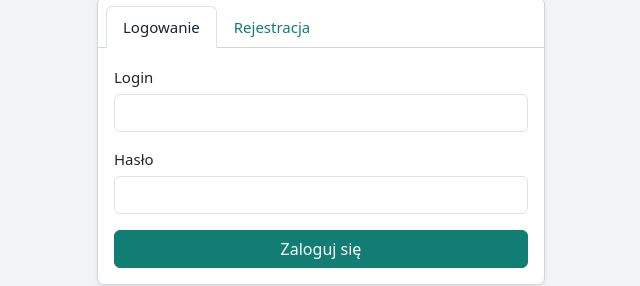
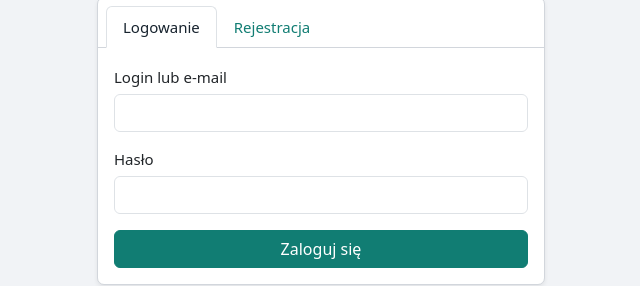
Before and after one commit to arnigget15-source/taskboard-artem-naumenko, a plain HTML site: page frontend/login.html in a window 1280 px wide. Shown: the part 145-431 px from the top of the page, 319-959 px from the left. Drawn offline with nearby package versions, Linux system fonts and the light colour scheme; no server answers.

Commit message:
docs(auth): clarify login accepts email or nickname

```diff
--- a/frontend/login.html
+++ b/frontend/login.html
@@ -3,7 +3,7 @@
 <head><meta charset="utf-8"><meta name="viewport" content="width=device-width, initial-scale=1"><title>TaskBoard — logowanie</title><link href="https://cdn.jsdelivr.net/npm/bootstrap@5.3.3/dist/css/bootstrap.min.css" rel="stylesheet"><link href="css/style.css" rel="stylesheet"></head>
 <body class="auth-page"><main class="auth-wrap"><header class="auth-heading text-center"><h1>TaskBoard</h1><p>Zadania zespołu w jednym miejscu</p></header><div id="authMessage" aria-live="polite" aria-atomic="true"></div><section class="card auth-card">
 <ul class="nav nav-tabs auth-tabs" role="tablist"><li class="nav-item" role="presentation"><button class="nav-link active" id="loginTab" data-bs-toggle="tab" data-bs-target="#loginPane" type="button" role="tab" aria-controls="loginPane" aria-selected="true">Logowanie</button></li><li class="nav-item" role="presentation"><button class="nav-link" id="registerTab" data-bs-toggle="tab" data-bs-target="#registerPane" type="button" role="tab" aria-controls="registerPane" aria-selected="false">Rejestracja</button></li></ul>
-<div class="tab-content"><div class="tab-pane fade show active" id="loginPane" role="tabpanel" aria-labelledby="loginTab"><form id="loginForm" class="auth-form" novalidate><div class="mb-3"><label class="form-label" for="login">Login</label><input class="form-control" id="login" autocomplete="username" required></div><div class="mb-3"><label class="form-label" for="password">Hasło</label><input class="form-control" type="password" id="password" autocomplete="current-password" required></div><button class="btn btn-primary w-100" type="submit">Zaloguj się</button></form></div>
+<div class="tab-content"><div class="tab-pane fade show active" id="loginPane" role="tabpanel" aria-labelledby="loginTab"><form id="loginForm" class="auth-form" novalidate><div class="mb-3"><label class="form-label" for="login">Login lub e-mail</label><input class="form-control" id="login" autocomplete="username" required></div><div class="mb-3"><label class="form-label" for="password">Hasło</label><input class="form-control" type="password" id="password" autocomplete="current-password" required></div><button class="btn btn-primary w-100" type="submit">Zaloguj się</button></form></div>
 <div class="tab-pane fade" id="registerPane" role="tabpanel" aria-labelledby="registerTab"><form id="registerForm" class="auth-form" novalidate><div class="mb-3"><label class="form-label" for="regEmail">E-mail</label><input class="form-control" type="email" id="regEmail" required maxlength="254" autocomplete="email"><div class="invalid-feedback">Podaj poprawny adres e-mail.</div></div>
 <div class="mb-3"><label class="form-label" for="regLogin">Login</label><input class="form-control" id="regLogin" required minlength="3" maxlength="30" pattern="[A-Za-z0-9._-]+" aria-describedby="regLoginHelp"><div class="invalid-feedback">Login: 3–30 znaków, litery, cyfry, kropka, myślnik lub podkreślnik.</div><div class="form-text" id="regLoginHelp">3–30 znaków: litery, cyfry, kropka, myślnik lub podkreślnik.</div></div>
 <div class="row g-3"><div class="col-sm-6"><label class="form-label" for="firstName">Imię</label><input class="form-control" id="firstName" required maxlength="50" autocomplete="given-name"><div class="invalid-feedback">Podaj imię (maksymalnie 50 znaków).</div></div><div class="col-sm-6"><label class="form-label" for="lastName">Nazwisko</label><input class="form-control" id="lastName" required maxlength="50" autocomplete="family-name"><div class="invalid-feedback">Podaj nazwisko (maksymalnie 50 znaków).</div></div></div>
```
